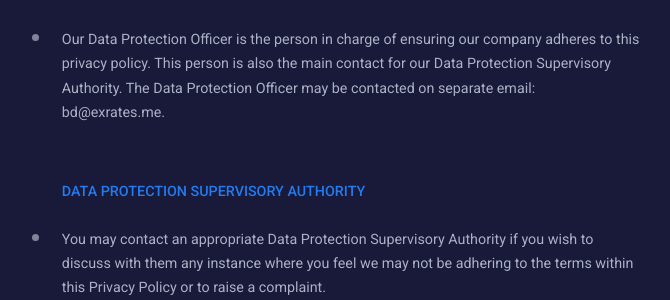
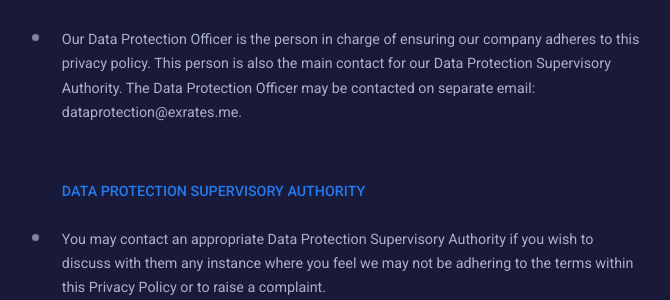
Before and after one commit to sathome78/adviser, a Django app: page /en/privacy-policy/ in a window 1280 px wide. Shown: the part 3978-4278 px from the top of the page, without its empty margins (292-962 px from the left). Run offline with Django 3.2, Linux system fonts and the light colour scheme; data that the repository does not hold is empty; some libraries are stand-ins or nearby versions.

Commit message:
DEVEX-3982 fixed

```diff
--- a/templates/main/privacy-policy.html
+++ b/templates/main/privacy-policy.html
@@ -178,7 +178,7 @@ Our registered office is at Tornimae tn 7, Kesklinna linnaosa, Tallin, Harju maa
                                         <h4>{%  blocktrans %}Our Data Protection Officer{% endblocktrans %}</h4>
                                     </div>
                                     <div class="p-p-description">
-                                        <p>{%  blocktrans %}Our Data Protection Officer is the person in charge of ensuring our company adheres to this privacy policy. This person is also the main contact for our Data Protection Supervisory Authority. The Data Protection Officer may be contacted on separate email: bd@exrates.me.{% endblocktrans %}</p>
+                                        <p>{%  blocktrans %}Our Data Protection Officer is the person in charge of ensuring our company adheres to this privacy policy. This person is also the main contact for our Data Protection Supervisory Authority. The Data Protection Officer may be contacted on separate email: dataprotection@exrates.me.{% endblocktrans %}</p>
                                     </div>
                                 </div>
                                 <div class="p-p-item">
```
Also changed, not shown: locale/en/LC_MESSAGES/django.po, locale/ru/LC_MESSAGES/django.po.
